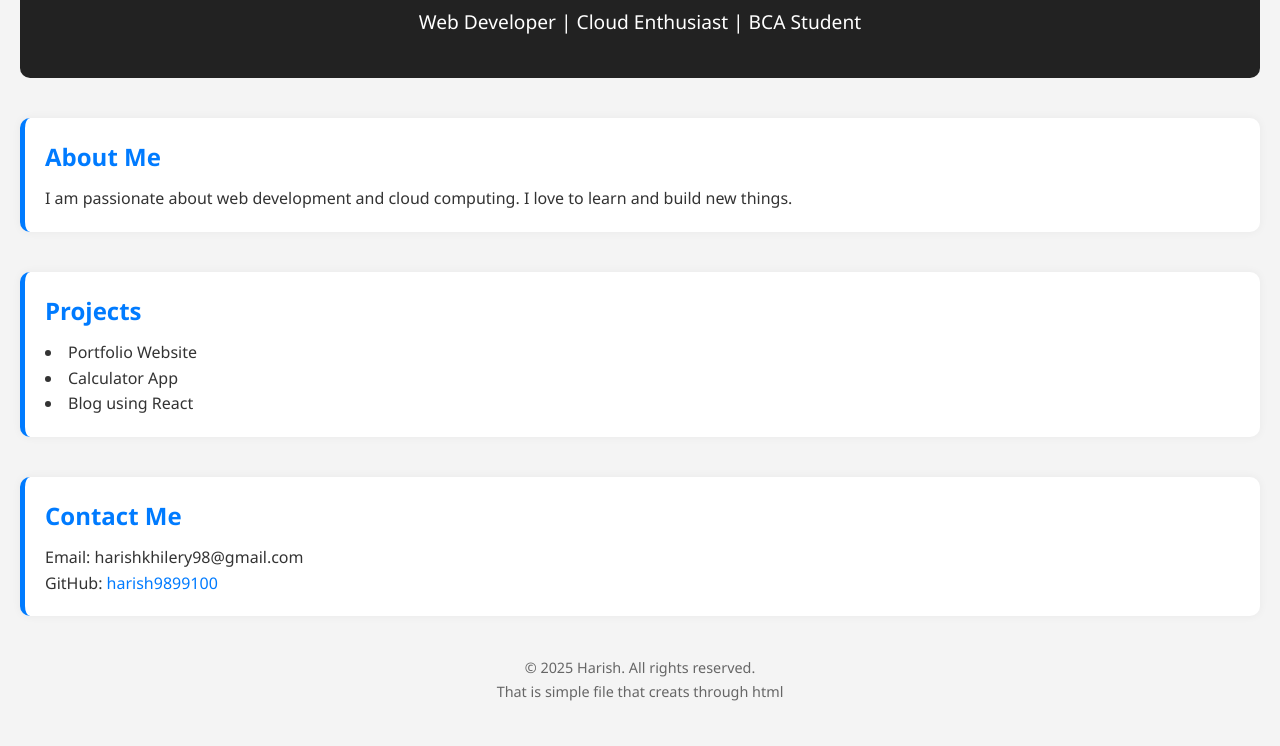
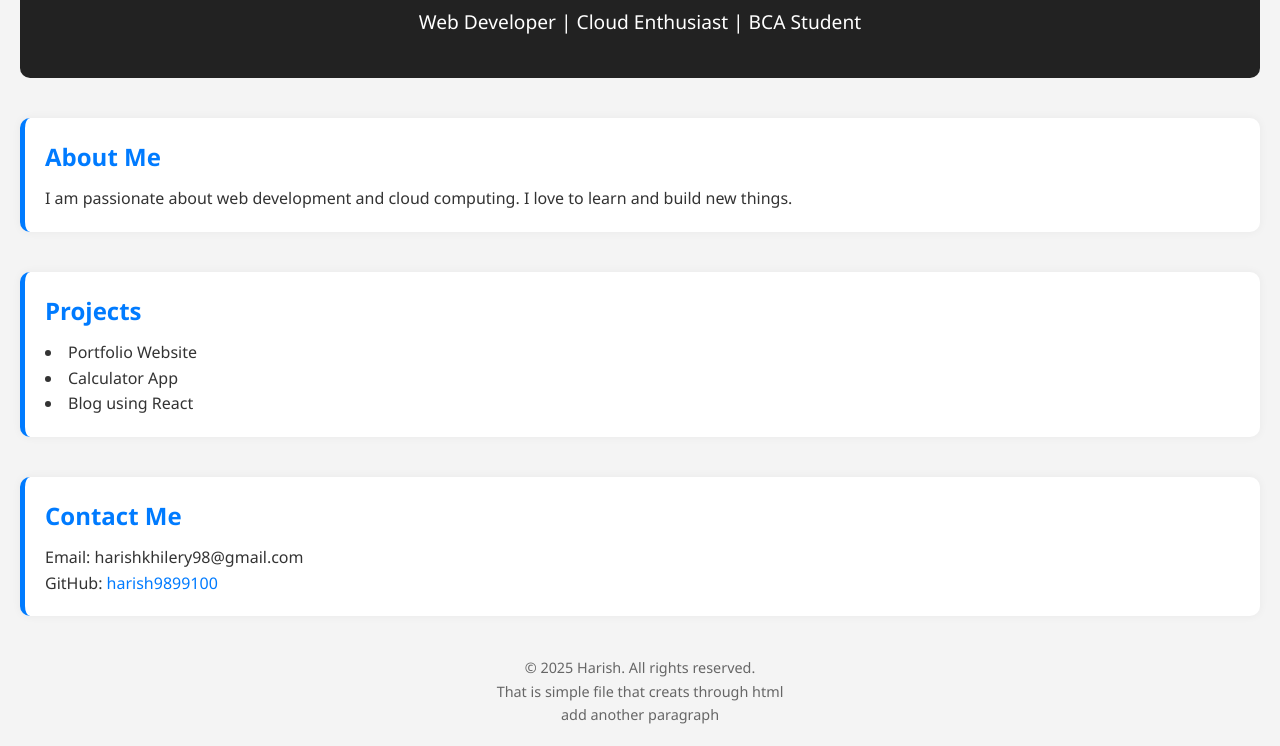
Before and after one commit to harish9899100/vs-code, a plain HTML site: page index.html in a window 1280 px wide. Shown: the part 127-873 px from the top of the page. Before the commit the page ends 850 px from the top, so only its background shows below. Drawn offline with Linux system fonts and the light colour scheme.

Commit message:
adding new paragraph

```diff
--- a/index.html
+++ b/index.html
@@ -35,6 +35,7 @@
   <footer>
     <p>© 2025 Harish. All rights reserved.</p>
     <p>That is simple file that creats through html</p>
+    <p>add another paragraph</p>
   </footer>
 </body>
 </html>
```
